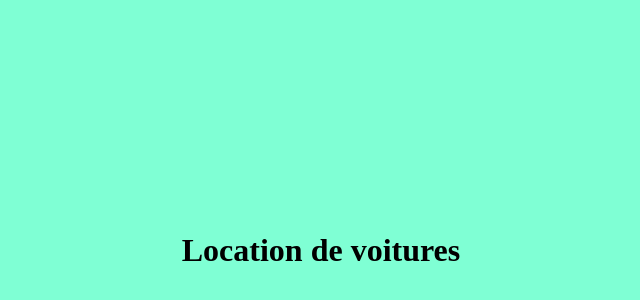
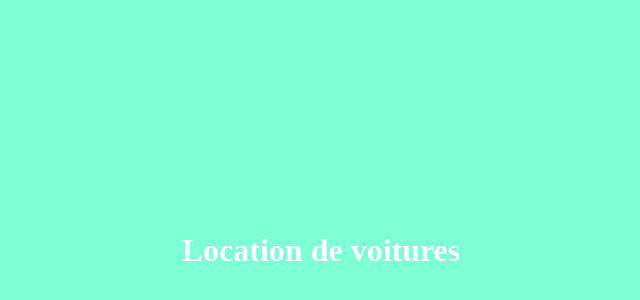
Before and after one commit to hamzabourkha/locationvoiture, a plain HTML site: page index.html in a window 1280 px wide. Shown: the part 42-342 px from the top of the page, without its empty margins (319-959 px from the left). Drawn offline with Linux system fonts and the light colour scheme.

Commit message:
modification du titre

```diff
--- a/index.html
+++ b/index.html
@@ -7,7 +7,7 @@
     <title>Document</title>
 </head>
 <body style="background-color: aquamarine ;">
-    <h1 style="padding-top: 20%;padding-bottom:20%;text-align:center ;">Location de voitures</h1>
+    <h1 style="padding-top: 20%;padding-bottom:20%;text-align:center ;color: white;">Location de voitures</h1>
 
 </body>
 </html>
```
